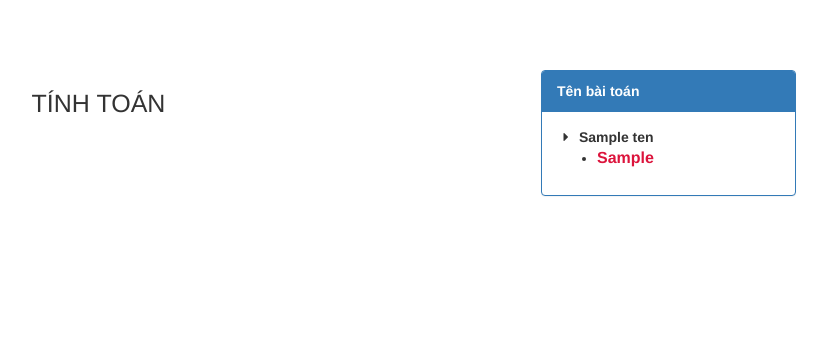
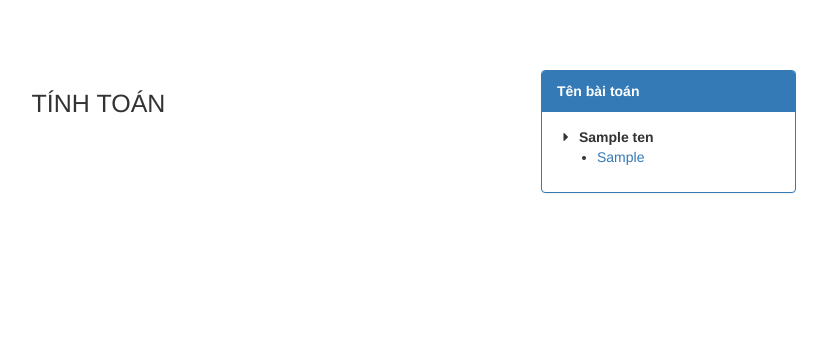
Before and after one commit to batuoc263/calc-report, a Yii app: template views/tinh-toan/index.php in a window 1280 px wide. Shown: the top 341 px of the page, without its empty margins (399-1226 px from the left). Run offline with PHP 8.4 and a stand-in for Yii, Linux system fonts and the light colour scheme; the template is opened without the code that fills it: most values are stand-ins (such as "Sample title", 1, 10 or a date in 2020); data that the repository does not hold is empty; some libraries are stand-ins or nearby versions.

Commit message:
bug on index tinh toan

```diff
--- a/views/tinh-toan/index.php
+++ b/views/tinh-toan/index.php
@@ -28,7 +28,7 @@ $this->params['breadcrumbs'][] = ['label' => 'Tính toán', 'url' => ['index']];
 
                     <ul>
                         <?php foreach ($value['children'] as $child) { ?>
-                            <li <?= $child['duong_dan'] == $dmtt->duong_dan ? 'class="active_bt"' : '' ?> ><a href="<?= $child['duong_dan'] ?>"><?= $child['ten_bai_toan'] ?></a></li>
+                            <li><a href="<?= $child['duong_dan'] ?>"><?= $child['ten_bai_toan'] ?></a></li>
                         <?php } ?>
                     </ul>
 
```
